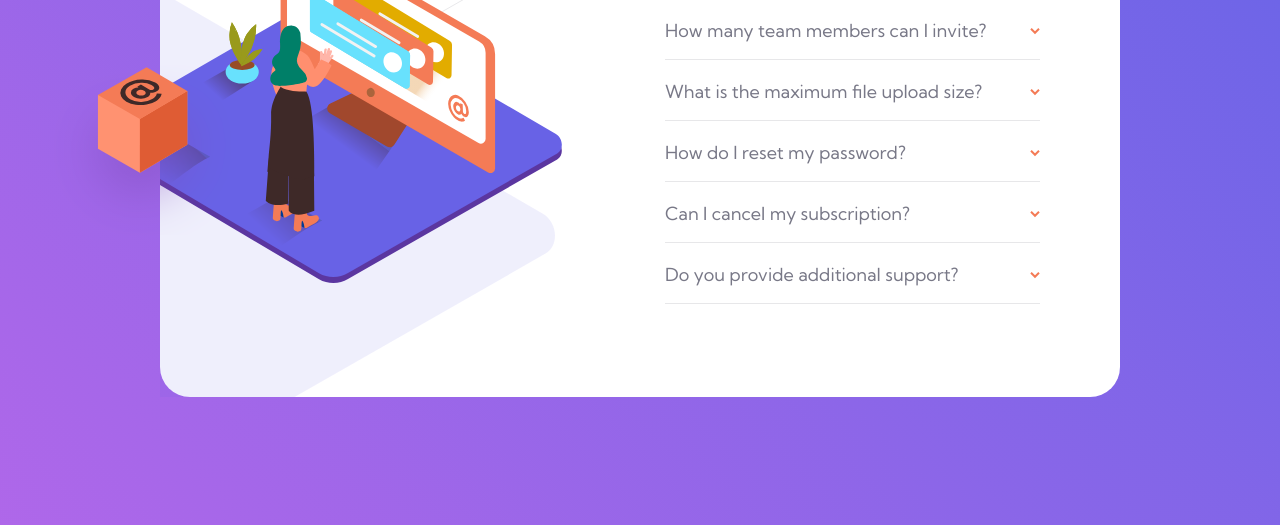
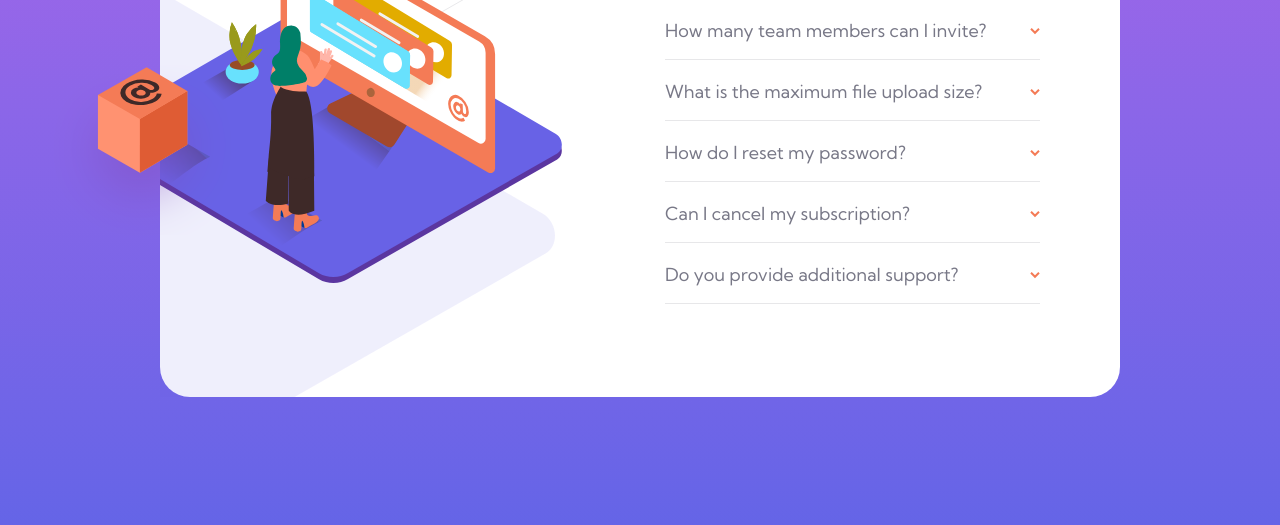
Before and after one commit to Codie123/Faq-Card-component, a plain HTML site: page index.html in a window 1280 px wide. Shown: the part 275-800 px from the top of the page. Drawn offline with Linux system fonts and the light colour scheme.

Commit message:
modified
Updated accessibility Index.html
modified body background style.css

```diff
--- a/index.html
+++ b/index.html
@@ -13,14 +13,14 @@
     <link rel="stylesheet" href="style.css" />
   </head>
   <body>
-    <div class="container-card">
-      <div class="svg-section">
+    <main class="container-card">
+      <section class="svg-section">
         <div class="bg"></div>
         <div class="wo"></div>
-      </div>
+      </section>
       <div class="box"></div>
 
-      <div class="faq-section">
+      <section class="faq-section">
         <h1>FAQ</h1>
 
         <div class="qa">
@@ -123,8 +123,8 @@
             during normal business hours.
           </p>
         </div>
-      </div>
-    </div>
+      </section>
+    </main>
 
     <script src="app.js"></script>
   </body>
--- a/style.css
+++ b/style.css
@@ -29,7 +29,7 @@ body{
     align-items: center;
     justify-content: center;
     height: 100vh;
-    background-image: linear-gradient(45deg, var(--Soft-violet),var(--Soft-blue));
+    background-image: linear-gradient(to bottom, var(--Soft-violet),var(--Soft-blue));
     font-family: var(--font-main);
     font-size: 12px;
 }
@@ -54,7 +54,6 @@ body{
 
 .bg{
     background-image: url(images/bg-pattern-desktop.svg);
-    /* background-size: cover; */
     background-repeat: no-repeat;
     width: 100%;
     height: 543px;
@@ -71,7 +70,6 @@ body{
 }
 .box{
     background-image: url(images/illustration-box-desktop.svg);
-    /* background-size: cover; */
     background-repeat: no-repeat;
     position: absolute;
     top: 39%;
```
